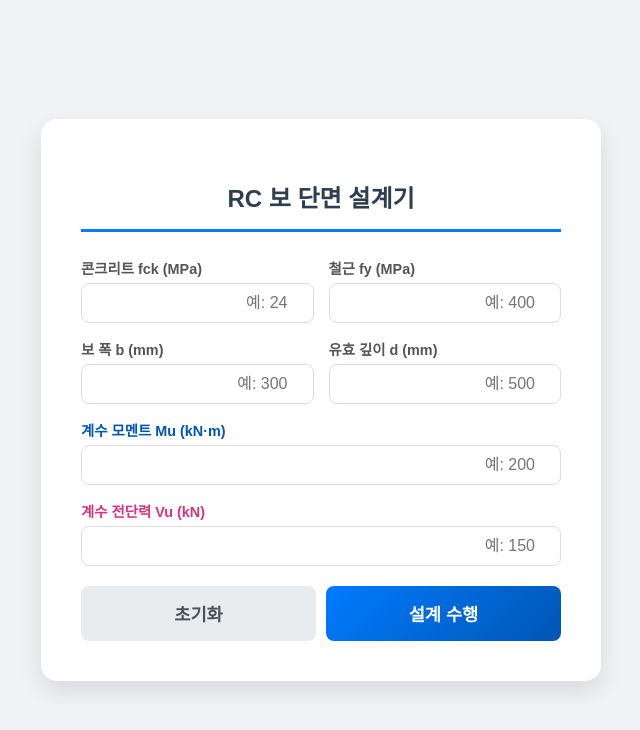
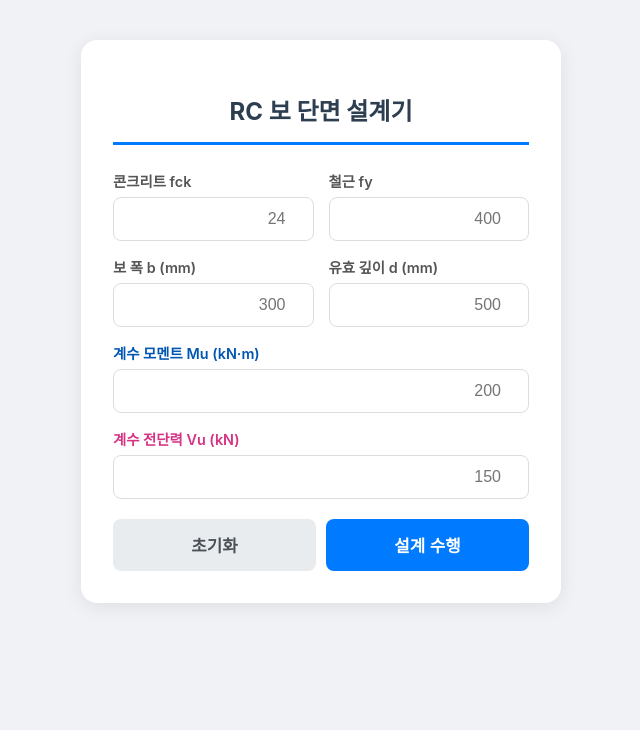
Before and after one commit to KimHyun-ju/civil_test, a plain HTML site: page index.html in a window 1280 px wide. Shown: the whole page, without its empty margins (319-959 px from the left). Drawn offline with Linux system fonts and the light colour scheme.

Commit message:
Add files via upload

```diff
--- a/index.html
+++ b/index.html
@@ -2,42 +2,104 @@
 <html lang="ko">
 <head>
     <meta charset="UTF-8">
-    <meta name="viewport" content="width=device-width, initial-scale=1.0">
-    <title>RC 단철근 직사각형 보 설계 및 검토</title>
+    <meta name="viewport" content="width=device-width, initial-scale=1.0, maximum-scale=1.0, user-scalable=no">
+    <title>RC 보 단면 설계 (Mobile)</title>
     <style>
-        body { font-family: 'Pretendard', 'Malgun Gothic', sans-serif; background: #f0f2f5; display: flex; justify-content: center; align-items: center; min-height: 100vh; margin: 0; }
-        .container { background: white; padding: 2.5rem; border-radius: 16px; box-shadow: 0 10px 25px rgba(0,0,0,0.1); width: 480px; }
-        h2 { text-align: center; color: #2c3e50; margin-bottom: 25px; border-bottom: 3px solid #007BFF; padding-bottom: 15px; }
+        /* 기본 설정 */
+        * { box-sizing: border-box; } /* 패딩이 너비에 포함되도록 설정 */
+        body {
+            font-family: 'Pretendard', -apple-system, BlinkMacSystemFont, system-ui, Roboto, 'Helvetica Neue', 'Segoe UI', 'Apple SD Gothic Neo', 'Malgun Gothic', sans-serif;
+            background: #f0f2f5;
+            display: flex;
+            justify-content: center;
+            align-items: flex-start; /* 모바일 스크롤 고려하여 center -> flex-start */
+            min-height: 100vh;
+            margin: 0;
+            padding: 20px; /* 모바일 좌우 여백 확보 */
+        }
+
+        /* 컨테이너: 반응형 핵심 */
+        .container {
+            background: white;
+            padding: 2rem;
+            border-radius: 16px;
+            box-shadow: 0 4px 20px rgba(0,0,0,0.08);
+
+            width: 100%;       /* 기본적으로 꽉 차게 */
+            max-width: 480px;  /* 하지만 480px은 넘지 않게 (데스크탑 방어) */
+            margin-top: 20px;  /* 상단 여백 */
+            margin-bottom: 40px; /* 하단 여백 */
+        }
+
+        h2 {
+            text-align: center;
+            color: #2c3e50;
+            margin-bottom: 25px;
+            border-bottom: 3px solid #007BFF;
+            padding-bottom: 15px;
+            font-size: 1.5rem;
+        }
 
         /* 입력 필드 레이아웃 */
-        .input-section { display: grid; grid-template-columns: 1fr 1fr; gap: 15px; margin-bottom: 20px; }
+        .input-section {
+            display: grid;
+            grid-template-columns: 1fr 1fr; /* 2열 배치 */
+            gap: 15px;
+            margin-bottom: 20px;
+        }
         .input-group { display: flex; flex-direction: column; }
         .input-group.full-width { grid-column: span 2; }
 
-        label { font-weight: 600; color: #555; font-size: 0.9rem; margin-bottom: 5px; }
-        input { padding: 10px; border: 1px solid #ddd; border-radius: 8px; text-align: right; font-size: 1rem; transition: 0.3s; }
+        label { font-weight: 600; color: #555; font-size: 0.9rem; margin-bottom: 6px; }
+        input {
+            padding: 12px;
+            border: 1px solid #ddd;
+            border-radius: 8px;
+            text-align: right;
+            font-size: 1rem;
+            transition: 0.3s;
+            width: 100%;
+            -webkit-appearance: none; /* 모바일 사파리 기본 스타일 제거 */
+        }
         input:focus { border-color: #007BFF; outline: none; box-shadow: 0 0 0 3px rgba(0,123,255,0.1); }
 
-        /* 버튼 그룹 스타일 */
+        /* 버튼 그룹 */
         .btn-group { display: flex; gap: 10px; margin-top: 10px; }
-        button { flex: 1; padding: 15px; border: none; border-radius: 8px; font-size: 1.1rem; font-weight: bold; cursor: pointer; transition: transform 0.1s; }
-        button:hover { transform: translateY(-2px); }
+        button {
+            flex: 1;
+            padding: 14px;
+            border: none;
+            border-radius: 8px;
+            font-size: 1.05rem;
+            font-weight: bold;
+            cursor: pointer;
+            transition: background 0.2s;
+        }
 
-        .btn-calc { background: linear-gradient(135deg, #007BFF, #0056b3); color: white; }
+        .btn-calc { background: #007BFF; color: white; }
+        .btn-calc:active { background: #0056b3; } /* 모바일 터치감 */
         .btn-reset { background: #e9ecef; color: #495057; }
-        .btn-reset:hover { background: #dee2e6; }
+        .btn-reset:active { background: #dee2e6; }
 
-        /* 결과창 스타일 */
-        .result-box { margin-top: 25px; padding: 20px; background: #f8f9fa; border-radius: 12px; border: 1px solid #e9ecef; display: none; }
-        .section-title { font-weight: 800; color: #333; margin: 15px 0 10px 0; border-left: 4px solid #007BFF; padding-left: 10px; font-size: 1.05rem; }
-        .result-row { display: flex; justify-content: space-between; margin-bottom: 8px; font-size: 0.95rem; }
+        /* 결과창 */
+        .result-box { margin-top: 25px; padding: 15px; background: #f8f9fa; border-radius: 12px; border: 1px solid #e9ecef; display: none; }
+        .section-title { font-weight: 800; color: #333; margin: 15px 0 10px 0; border-left: 4px solid #007BFF; padding-left: 10px; font-size: 1rem; }
+        .result-row { display: flex; justify-content: space-between; align-items: center; margin-bottom: 10px; font-size: 0.9rem; }
         .status-ok { color: #28a745; font-weight: bold; }
         .status-ng { color: #dc3545; font-weight: bold; }
-        .final-val { font-size: 1.2rem; color: #007BFF; font-weight: bold; text-align: right; }
-        .note { font-size: 0.8rem; color: #888; margin-top: 5px; text-align: right;}
+        .final-val { font-size: 1.1rem; color: #007BFF; font-weight: bold; text-align: right; }
+        .note { font-size: 0.85rem; color: #666; margin-top: 8px; text-align: right; background: #eef4fc; padding: 8px; border-radius: 6px;}
 
-        /* 에러 메시지 스타일 */
-        .error-msg { color: #dc3545; background-color: #f8d7da; padding: 10px; border-radius: 6px; text-align: center; font-weight: bold; margin-bottom: 10px; border: 1px solid #f5c6cb; }
+        .error-msg { color: #dc3545; background-color: #f8d7da; padding: 12px; border-radius: 8px; text-align: center; font-weight: bold; margin-bottom: 10px; font-size: 0.9rem; }
+
+        /* 📱 모바일 전용 미디어 쿼리 (화면 폭이 380px 이하일 때) */
+        @media (max-width: 380px) {
+            .container { padding: 1.5rem 1rem; } /* 패딩을 조금 줄임 */
+            h2 { font-size: 1.3rem; }
+            .input-section { gap: 10px; } /* 간격 좁힘 */
+            input { padding: 10px; font-size: 0.95rem; }
+            .result-row { font-size: 0.85rem; }
+        }
     </style>
 </head>
 <body>
@@ -47,28 +109,28 @@
 
     <div class="input-section">
         <div class="input-group">
-            <label>콘크리트 fck (MPa)</label>
-            <input type="number" id="fck" placeholder="예: 24">
+            <label>콘크리트 fck</label>
+            <input type="number" id="fck" placeholder="24" inputmode="decimal">
         </div>
         <div class="input-group">
-            <label>철근 fy (MPa)</label>
-            <input type="number" id="fy" placeholder="예: 400">
+            <label>철근 fy</label>
+            <input type="number" id="fy" placeholder="400" inputmode="decimal">
         </div>
         <div class="input-group">
             <label>보 폭 b (mm)</label>
-            <input type="number" id="b" placeholder="예: 300">
+            <input type="number" id="b" placeholder="300" inputmode="decimal">
         </div>
         <div class="input-group">
             <label>유효 깊이 d (mm)</label>
-            <input type="number" id="d" placeholder="예: 500">
+            <input type="number" id="d" placeholder="500" inputmode="decimal">
         </div>
         <div class="input-group full-width">
             <label style="color:#0056b3;">계수 모멘트 Mu (kN·m)</label>
-            <input type="number" id="mu" placeholder="예: 200">
+            <input type="number" id="mu" placeholder="200" inputmode="decimal">
         </div>
         <div class="input-group full-width">
             <label style="color:#d63384;">계수 전단력 Vu (kN)</label>
-            <input type="number" id="vu" placeholder="예: 150">
+            <input type="number" id="vu" placeholder="150" inputmode="decimal">
         </div>
     </div>
 
@@ -82,11 +144,9 @@
 
 <script>
     function calculate() {
-        // 결과창 요소 가져오기
         const resBox = document.getElementById('result');
-        resBox.style.display = 'block'; // 일단 보이게 설정
+        resBox.style.display = 'block';
 
-        // 1. 입력값 가져오기 (문자열 상태)
         const val_fck = document.getElementById('fck').value;
         const val_fy = document.getElementById('fy').value;
         const val_b = document.getElementById('b').value;
@@ -94,13 +154,12 @@
         const val_mu = document.getElementById('mu').value;
         const val_vu = document.getElementById('vu').value;
 
-        // 2. 유효성 검사 (빈값 체크)
+        // 유효성 검사
         if (!val_fck || !val_fy || !val_b || !val_d || !val_mu || !val_vu) {
-            resBox.innerHTML = "<div class='error-msg'>⚠️ 모든 값을 입력해주세요.</div>";
+            resBox.innerHTML = "<div class='error-msg'>⚠️ 값을 모두 입력해주세요.</div>";
             return;
         }
 
-        // 숫자 변환
         const fck = parseFloat(val_fck);
         const fy = parseFloat(val_fy);
         const b = parseFloat(val_b);
@@ -108,30 +167,28 @@
         const Mu_kNm = parseFloat(val_mu);
         const Vu_kN = parseFloat(val_vu);
 
-        // 3. 유효성 검사 (음수/0 체크 - 물리적 성질)
         if (fck <= 0 || fy <= 0 || b <= 0 || d <= 0) {
-             resBox.innerHTML = "<div class='error-msg'>⚠️ 강도와 치수는 0보다 커야 합니다.</div>";
+             resBox.innerHTML = "<div class='error-msg'>⚠️ 치수는 0보다 커야 합니다.</div>";
              return;
         }
         if (Mu_kNm < 0 || Vu_kN < 0) {
-             resBox.innerHTML = "<div class='error-msg'>⚠️ 하중(Mu, Vu)은 양수로 입력해주세요.</div>";
+             resBox.innerHTML = "<div class='error-msg'>⚠️ 하중은 양수여야 합니다.</div>";
              return;
         }
 
-        // ================= 검사 통과: 계산 시작 =================
+        // === 계산 로직 ===
         let html = "";
 
-        // --- 1. 휨 설계 ---
+        // 1. 휨 설계
         const Mu = Mu_kNm * 1e6;
         const phi_m = 0.85;
-
         const Rn = Mu / (phi_m * b * d * d);
         const checkTerm = 1 - (2 * Rn) / (0.85 * fck);
 
-        html += "<div class='section-title'>1. 휨 설계 및 철근비 검토</div>";
+        html += "<div class='section-title'>1. 휨 설계 (Mu)</div>";
 
         if (checkTerm < 0) {
-            html += "<div class='status-ng'>⛔ 치명적 오류: 단면 부족 (파괴 위험).<br>b 또는 d를 더 키우세요.</div>";
+            html += "<div class='status-ng'>⛔ 단면 부족 (파괴 위험)<br>b 또는 d를 키우세요.</div>";
         } else {
             const rho_req = (0.85 * fck / fy) * (1 - Math.sqrt(checkTerm));
             const rho_min = Math.max(1.4 / fy, 0.25 * Math.sqrt(fck) / fy);
@@ -145,21 +202,21 @@
             const rho_design = Math.max(rho_req, rho_min);
             const As_final = rho_design * b * d;
 
-            let minCheck = (rho_req >= rho_min) ? "설계값 > 최소값 (OK)" : "설계값 < 최소값 (최소철근비 적용)";
-            html += `<div class='result-row'><span>• 최소 철근비(${rho_min.toFixed(4)})</span> <span>${minCheck}</span></div>`;
+            let minCheck = (rho_req >= rho_min) ? "OK" : "최소철근비 적용";
+            html += `<div class='result-row'><span>• 최소비 검토</span> <span>${minCheck}</span></div>`;
 
-            let maxCheck = (rho_design <= rho_max) ? "<span class='status-ok'>만족 (OK)</span>" : "<span class='status-ng'>불만족 (NG)</span>";
-            html += `<div class='result-row'><span>• 최대 철근비(${rho_max.toFixed(4)})</span> <span>${maxCheck}</span></div>`;
+            let maxCheck = (rho_design <= rho_max) ? "<span class='status-ok'>OK</span>" : "<span class='status-ng'>NG (단면부족)</span>";
+            html += `<div class='result-row'><span>• 최대비 검토</span> <span>${maxCheck}</span></div>`;
 
             html += `<hr style='margin:10px 0; border-top:1px dashed #ccc;'>`;
-            html += `<div class='result-row'><span>필요 철근량 (As)</span> <span class='final-val'>${As_final.toFixed(0)} mm²</span></div>`;
+            html += `<div class='result-row'><span>필요 철근량 As</span> <span class='final-val'>${As_final.toFixed(0)} mm²</span></div>`;
 
             const numBars = Math.ceil(As_final / 387);
-            html += `<div class='note'>➡ 추천 배근: <b>${numBars}-D22</b></div>`;
+            html += `<div class='note'>➡ 추천: <b>${numBars}-D22</b> (주철근)</div>`;
         }
 
-        // --- 2. 전단 설계 ---
-        html += "<div class='section-title'>2. 전단 설계 (스터럽)</div>";
+        // 2. 전단 설계
+        html += "<div class='section-title'>2. 전단 설계 (Vu)</div>";
 
         const Vu = Vu_kN * 1000;
         const phi_v = 0.75;
@@ -167,12 +224,11 @@
         const phiVc = phi_v * Vc;
 
         if (Vu <= phiVc / 2) {
-            html += "<div class='result-row'><span>전단 상태</span> <span class='status-ok'>안전 (철근 불필요)</span></div>";
+            html += "<div class='result-row'><span>전단 상태</span> <span class='status-ok'>안전 (철근 X)</span></div>";
         } else {
             const Vs = (Vu / phi_v) - Vc;
-
             if (Vs < 0) {
-                 html += "<div class='result-row'><span>전단 상태</span> <span>최소 스터럽 필요</span></div>";
+                 html += "<div class='result-row'><span>전단 상태</span> <span>최소철근 구간</span></div>";
                  html += `<div class='result-row'><span>추천 간격</span> <span class='final-val'>D10 @ 300</span></div>`;
             } else {
                 const Av = 142.66;
@@ -182,7 +238,7 @@
                 s = Math.floor(s / 10) * 10;
 
                 if (s < 50) {
-                    html += "<div class='status-ng'>⚠️ 전단 위험: 단면을 키우세요.</div>";
+                    html += "<div class='status-ng'>⚠️ 전단 위험: 단면 키울 것</div>";
                 } else {
                     html += `<div class='result-row'><span>계산 간격</span> <span>${s} mm</span></div>`;
                     html += `<div class='result-row'><span>추천 배근</span> <span class='final-val'>D10 @ ${s}</span></div>`;
@@ -193,13 +249,9 @@
         resBox.innerHTML = html;
     }
 
-    // 초기화 함수
     function resetFields() {
-        // 모든 input 태그의 값을 빈 문자열로 설정
         const inputs = document.querySelectorAll('input');
         inputs.forEach(input => input.value = '');
-
-        // 결과창 숨기기
         const resBox = document.getElementById('result');
         resBox.style.display = 'none';
         resBox.innerHTML = '';
```
